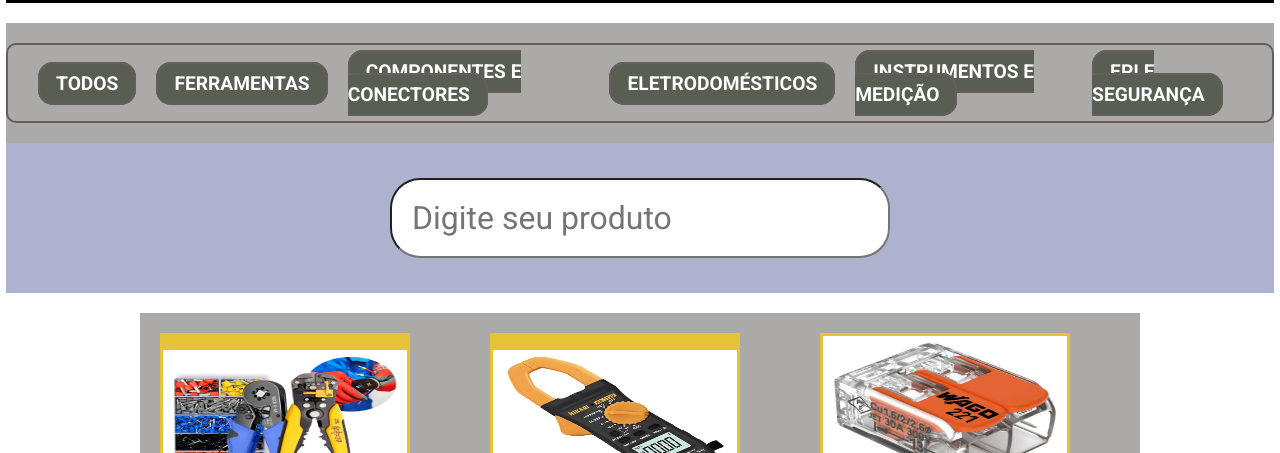
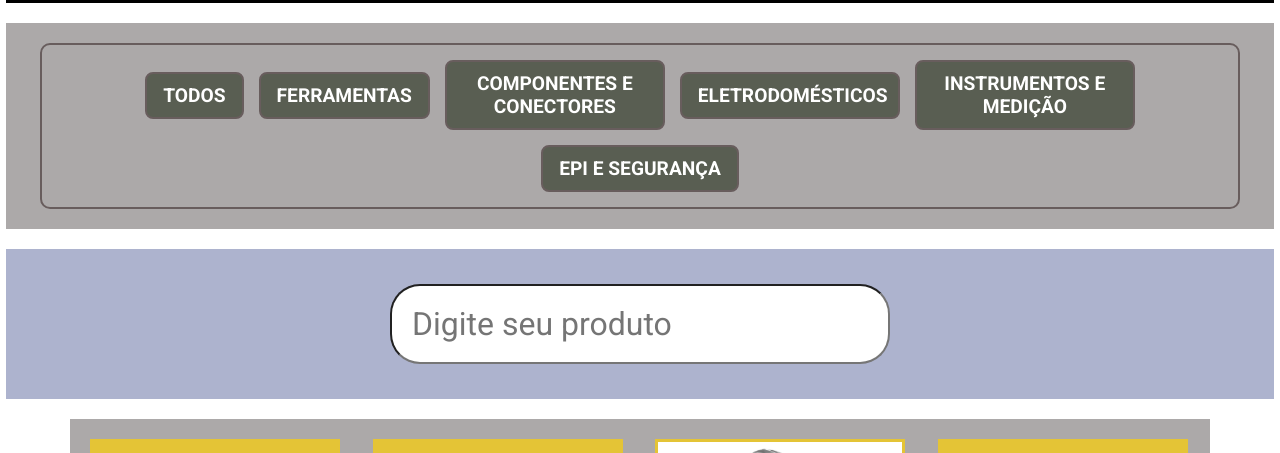
Before and after one commit to ronaldosm276-oss/loja-eletricaRS, a plain HTML site: page index.html in a window 1280 px wide. Shown: the part 273-726 px from the top of the page. Drawn offline with Linux system fonts and the light colour scheme.

Commit message:
terminado site, corrigido js

```diff
--- a/css/style_estrutura_paginas.css
+++ b/css/style_estrutura_paginas.css
@@ -114,36 +114,50 @@
     display: flex;
     justify-content: center; /* Centraliza a barra de seções na tela */
     width: 100%;
+    margin-bottom: 20px;
 }
 
 /* A lista (UL) que segura os botões das seções */
 #menu-secoes {
-    width: auto; /* Deixa a largura fluida com base no conteúdo (ou use 900px se quiser fixo) */
-    min-width: 600px;
-    height: auto; /* Deixa o elemento respirar de acordo com o padding */
-    padding: 15px 30px;
-    margin: 20px auto;
+    width: 95%; /* Ocupa quase toda a largura disponível na tela */
+    max-width: 1200px; /* Evita que ele estique infinitamente em telas gigantes */
+    height: auto;
+    padding: 15px;
+    margin: 20px;
 
     display: flex;
-    list-style: none; /* Remove as bolinhas da lista */
+    flex-wrap: wrap; /* CRUCIAL: Se o botão não couber, ele vai para baixo em vez de quebrar o texto! */
+    list-style: none;
     align-items: center;
     justify-content: center;
-    gap: 20px; /* Espaçamento entre os botões */
+    gap: 15px; /* Reduzi um pouco o espaço para caberem mais na mesma linha */
 
-    border: 2px solid #685d5d; /* Sintaxe reduzida para borda */
-    border-radius: 10px; /* Suaviza os cantos da barra principal */
+    border: 2px solid #685d5d;
+    border-radius: 10px;
 }
+
 
 /* O botão/link da seção (Estilo base igual ao seu .lnk_menu) */
 #menu-secoes .lnk-secao {
     background-color: #595e52;
     border: 2px solid #685d5d;
-    border-radius: 15px;
-    padding: 8px 16px; /* Espaçamento interno para parecer um botão real */
+    border-radius: 8px; /* Cantos um pouco menos arredondados evitam cortar textos em duas linhas */
+    padding: 10px 16px;
     font-weight: bold;
-    transition: all 0.2s ease-in-out; /* Deixa o efeito de aumentar suave e profissional */
+    display: inline-block; /* Garante que o link respeite os limites de bloco */
+    text-align: center; /* Centraliza o texto se ele quebrar em duas linhas */
+    max-width: 220px; /* Limita o tamanho máximo do botão para forçar uma quebra bonita */
+    line-height: 1.2; /* Ajusta o espaçamento entre as duas linhas de texto */
+    transition: all 0.2s ease-in-out;
 }
 
+/* Ajuste sutil no tamanho da fonte para o hover não ser agressivo a ponto de estourar a caixa */
+#menu-secoes a.lnk-secao:hover {
+    font-size: 1.25em; /* Diminuído ligeiramente de 1.35em para estabilidade visual */
+    color: var(--cor_principal);
+    background-color: #6e7565;
+    box-shadow: 0px 4px 10px rgba(0, 0, 0, 0.2);
+}
 /* Estados do link das seções (Copiando o comportamento do seu menu principal) */
 #menu-secoes a.lnk-secao:link,
 #menu-secoes a.lnk-secao:visited {
@@ -189,7 +203,7 @@
 
 #cards{
     background-color: var(--cor_defundo);
-    width: 1000px;
+    width: 1140px;
     min-height: 500px;
     margin: 20px 0px;
     padding: 20px;
--- a/js/carrega_produtos.js
+++ b/js/carrega_produtos.js
@@ -116,6 +116,7 @@ const montandoCards = (objProdutos) => {
         imgProduto.setAttribute('class', 'img_card')
 
         const h2Titulo = document.createElement('h2')
+        h2Titulo.setAttribute('class', 'tito_card')
         h2Titulo.innerHTML = elem.descricao_produto
 
         const h3Valor = document.createElement('h3')
```
